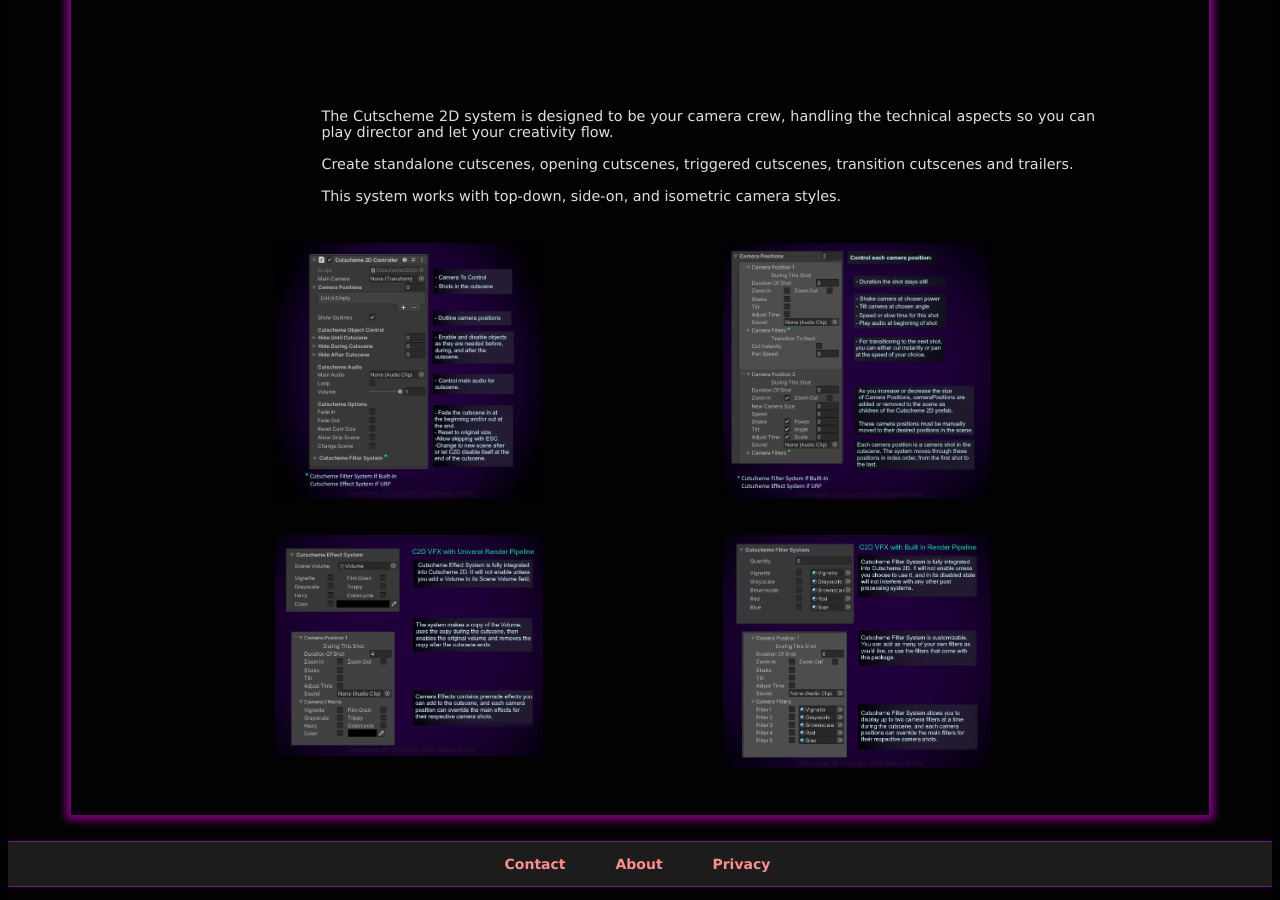
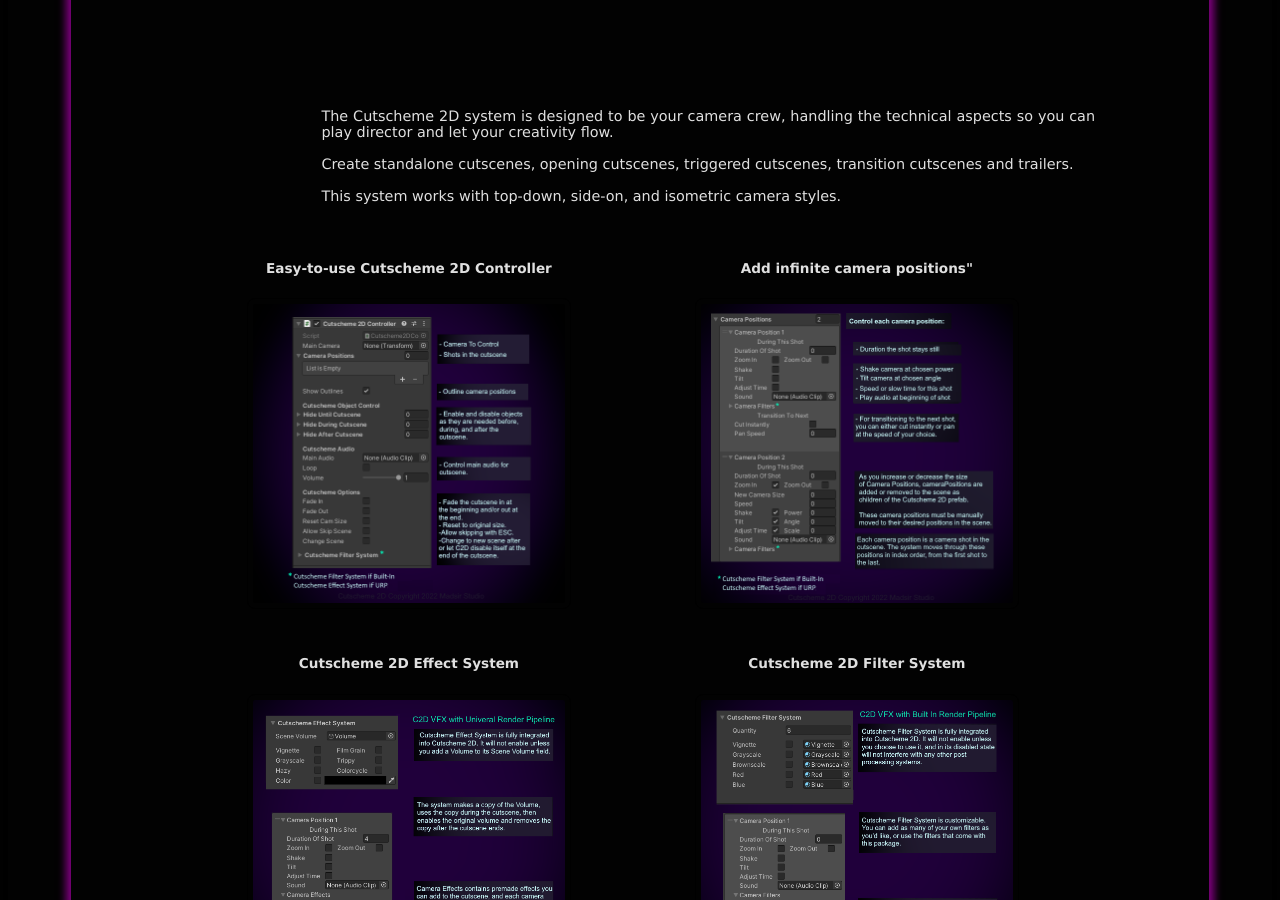
Before and after one commit to Madsir/madsirstudio.github.io, a Jekyll site: the page built from cutscheme2d/index.html, in a window 1280 px wide and 900 px high, scrolled down 361 px. Built offline with Jekyll 4.4.1, drawn with Linux system fonts in a browser that asks for light colours.

Commit message:
Update index.html

```diff
--- a/cutscheme2d/index.html
+++ b/cutscheme2d/index.html
@@ -62,19 +62,23 @@
 			<br>
 			<div class="row">
 				<div class="columns">
-				<img src="/Assets/Instructionsc2d.png" alt="Cutscheme 2D" width="60%">
+					<h5>Easy-to-use Cutscheme 2D Controller</h5>
+				<img src="/Assets/Instructionsc2d.png" alt="Cutscheme 2D" width="70%">
 				</div>
 				<div class="columns">
-				<img src="/Assets/InstructionsCameraPositions.png" alt="Cutscheme 2D" width="60%">
+					<h5>Add infinite camera positions"</h5>
+				<img src="/Assets/InstructionsCameraPositions.png" alt="Cutscheme 2D" width="70%">
 				</div>
 			</div>
 			<br>
 			<div class="row">
 				<div class="columns">
-				<img src="/Assets/C2DEffectsSystemInstructions.png" alt="Cutscheme 2D" width="60%">
+					<h5>Cutscheme 2D Effect System</h5>
+				<img src="/Assets/C2DEffectsSystemInstructions.png" alt="Cutscheme 2D" width="70%">
 				</div>
 				<div class="columns">
-				<img src="/Assets/c2DFilterSystemInstructions.png" alt="Cutscheme 2D" width="60%">
+					<h5>Cutscheme 2D Filter System</h5>
+				<img src="/Assets/c2DFilterSystemInstructions.png" alt="Cutscheme 2D" width="70%">
 				</div>
 			</div>
 			<br>
```
